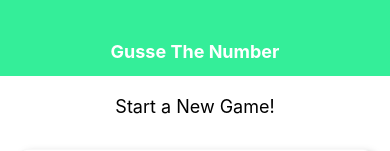
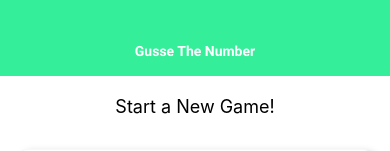
Before and after one commit to AlineJo/GuessNumber, a React Native app: screen / in a window 390 px wide. Shown: the top 151 px of the page. Built offline with nearby package versions, Linux system fonts and the light colour scheme.

Commit message:
#Header: use <MyText> instead of <Text>,

```diff
--- a/Componenets/Header.js
+++ b/Componenets/Header.js
@@ -1,7 +1,9 @@
 import React from 'react';
-import { View, Text, StyleSheet } from "react-native";
+import { View, StyleSheet } from "react-native";
+import MyTextStyle from '../assets/styles/MyTextStyle';
 import Colors from '../Constants/Colors';
 import Spacing from '../Constants/Spacing';
+import MyText from './MyText';
 
 
 
@@ -9,7 +11,12 @@ const Header = props => {
 
     return (
         <View style={styles.header}>
-            <Text style={styles.headerTitle}>{props.title}</Text>
+            <MyText
+                style={
+                    MyTextStyle(Colors.colorActionBarTitleColor).big_18
+                } >
+                {props.title}
+            </MyText>
         </View>
 
     );
@@ -31,7 +38,7 @@ const styles = StyleSheet.create({
 
     headerTitle: {
         color: Colors.colorActionBarTitleColor,
-        fontSize: 18,
+        fontSize: 28,
         fontWeight: 'bold',
     }
 });
```
